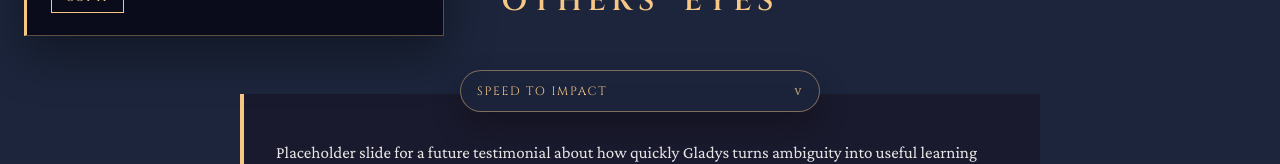
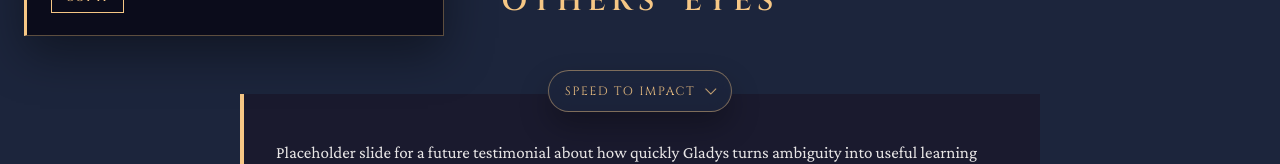
Before and after one commit to gladysboswicaksono/meettheowl, a React (Vite) app: page / in a window 1280 px wide. Shown: the part 740-904 px from the top of the page. Built offline with nearby package versions, Linux system fonts and the light colour scheme.

Commit message:
Fit testimonial pill to active theme

```diff
--- a/src/components/Testimonials.jsx
+++ b/src/components/Testimonials.jsx
@@ -191,7 +191,7 @@ export default function Testimonials() {
               aria-controls="testimonial-theme-menu"
             >
               <span>{activeTabLabel}</span>
-              <span className="testimonial-theme-pill__chevron" aria-hidden="true">v</span>
+              <span className="testimonial-theme-pill__chevron" aria-hidden="true" />
             </button>
             <div
               id="testimonial-theme-menu"
--- a/src/styles/projects.css
+++ b/src/styles/projects.css
@@ -1019,15 +1019,16 @@
   left: 50%;
   z-index: 3;
   transform: translateX(-50%);
-  width: min(92%, 360px);
+  width: fit-content;
+  max-width: 92%;
 }
 
 .testimonial-theme-pill {
-  width: 100%;
+  width: fit-content;
   min-height: 42px;
   display: flex;
   align-items: center;
-  justify-content: space-between;
+  justify-content: center;
   gap: 12px;
   border: 1px solid rgba(246, 199, 133, 0.45);
   border-radius: 999px;
@@ -1044,16 +1045,25 @@
 }
 
 .testimonial-theme-pill__chevron {
-  font-family: var(--font-body);
-  font-size: 0.75rem;
-  color: rgba(246, 199, 133, 0.8);
+  width: 0.48rem;
+  height: 0.48rem;
+  flex: 0 0 auto;
+  border-right: 1.5px solid rgba(246, 199, 133, 0.8);
+  border-bottom: 1.5px solid rgba(246, 199, 133, 0.8);
+  transform: translateY(-2px) rotate(45deg);
+  transition: transform 0.2s ease;
+}
+
+.testimonial-theme-pill[aria-expanded="true"] .testimonial-theme-pill__chevron {
+  transform: translateY(2px) rotate(225deg);
 }
 
 .testimonial-theme-menu {
   position: absolute;
   top: calc(100% + 8px);
-  left: 0;
-  right: 0;
+  left: 50%;
+  min-width: max(100%, 270px);
+  transform: translateX(-50%);
   display: grid;
   gap: 6px;
   padding: 8px;
@@ -1119,7 +1129,7 @@
 
 @media (max-width: 600px) {
   .testimonial-theme-nav {
-    width: min(94%, 330px);
+    max-width: 94%;
   }
 
   .testimonial-theme-pill {
```
